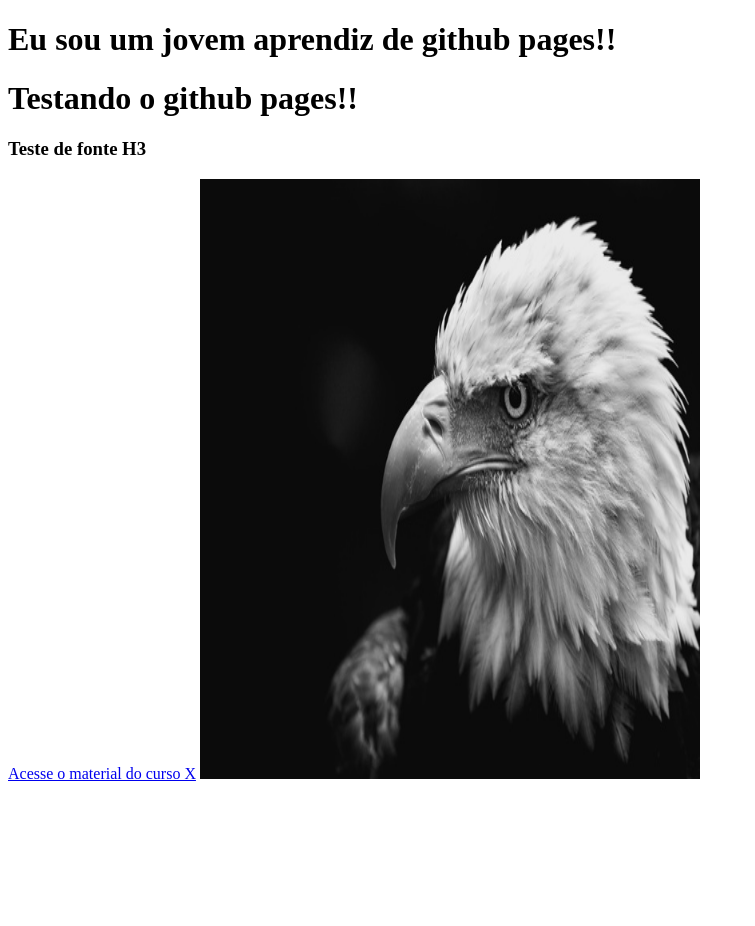
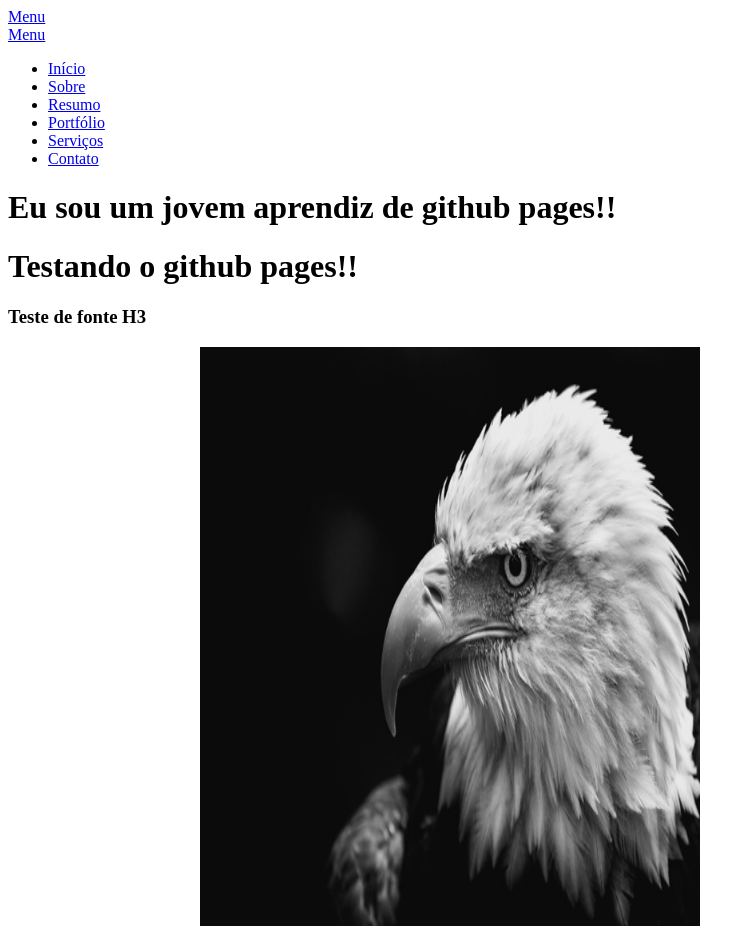
Before and after one commit to portfoliomodelo/portfoliomodelo.github.io, a plain HTML site: page index.html in a window 1280 px wide. Shown: the top 926 px of the page, without its empty margins (0-755 px from the left). Before the commit the page ends 800 px from the top, so only its background shows below. Drawn offline with Linux system fonts and the light colour scheme.

Commit message:
Testando icone menu

```diff
--- a/index.html
+++ b/index.html
@@ -4,9 +4,40 @@
     <meta charset="UTF-8">
     <meta name="viewport" content="width=device-width, initial-scale=1.0">
     <meta http-equiv="X-UA-Compatible" content="ie=edge">
-    <title>Meu primeiro site no GitHub Pages</title>
+    <title>Fabio Rodrigues Pinto</title>
 </head>
-<body>
+<body id="top">
+
+
+
+	<header>
+
+
+   		<div class="row">
+
+   			<div class="top-bar">
+   				<a class="menu-toggle" href="#"><span>Menu</span></a>
+
+	   			<div class="logo">
+		         <a href="index.html">Menu</a>
+		      	</div>
+
+		   		<nav id="main-nav-wrap">
+					<ul class="main-navigation">
+						<li class="current"><a class="smoothscroll"  href="#intro" title="">Início</a></li>
+						<li><a class="smoothscroll"  href="#about" title="">Sobre</a></li>
+						<li><a class="smoothscroll"  href="#resume" title="">Resumo</a></li>
+						<li><a class="smoothscroll"  href="#portfolio" title="">Portfólio</a></li>
+						<li><a class="smoothscroll"  href="#services" title="">Serviços</a></li>
+						<li><a class="smoothscroll"  href="#contact" title="">Contato</a></li>
+					</ul>
+				</nav>
+   		</div> <!-- /top-bar -->
+
+   	</div> <!-- /row -->
+   </header> <!-- /header -->
+
+
     <h1>Eu sou um jovem aprendiz de github pages!!</h1>
     <h1>Testando o github pages!!</h1>
     <h3>Teste de fonte H3</h3>
```
